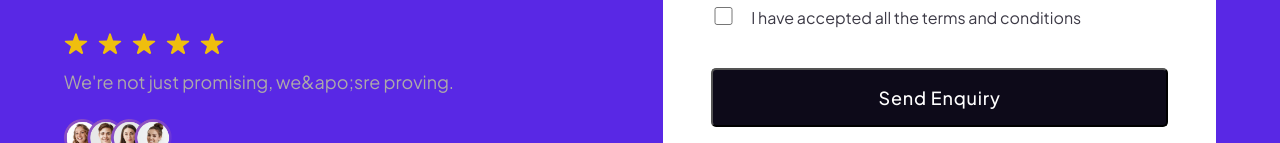
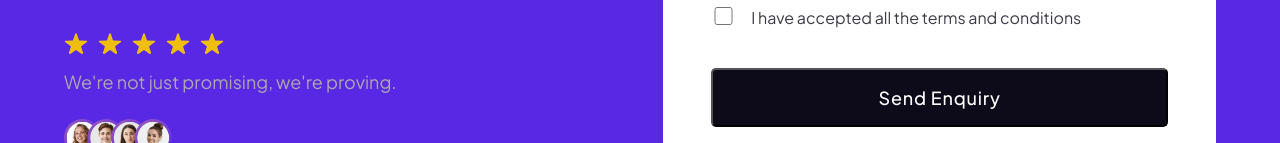
Before and after one commit to JunaidShamnad/Agency-Website, a Next.js app: page / in a window 1280 px wide. Shown: the part 809-952 px from the top of the page. Built offline with nearby package versions, Linux system fonts and the light colour scheme.

Commit message:
apos fixed

```diff
--- a/components/HeroSection/index.jsx
+++ b/components/HeroSection/index.jsx
@@ -155,7 +155,7 @@ const HeroSection = () => {
               <StarImg src="/images/star svg.svg"></StarImg>
             </StarDiv>
 
-            <ShowText>We&apos;re not just promising, we&apo;sre proving.</ShowText>
+            <ShowText>We&apos;re not just promising, we&apos;re proving.</ShowText>
 
             <PeopleFaces src="/images/peopleFacesCopy.png"></PeopleFaces>
 
```
